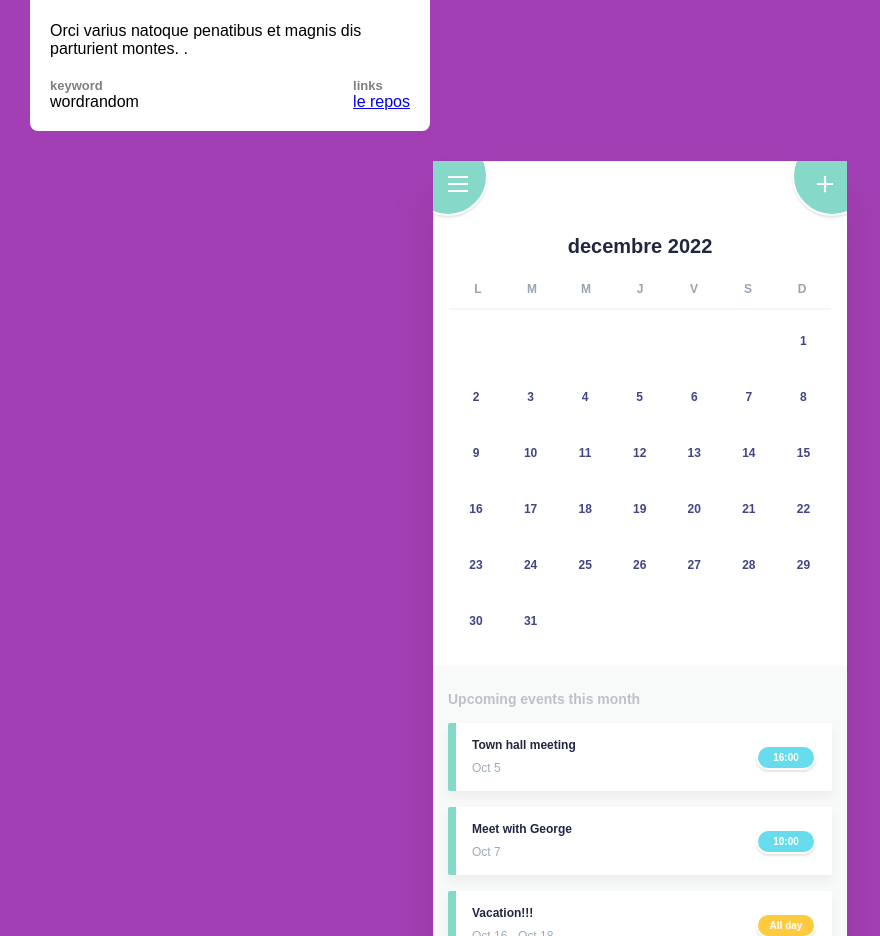
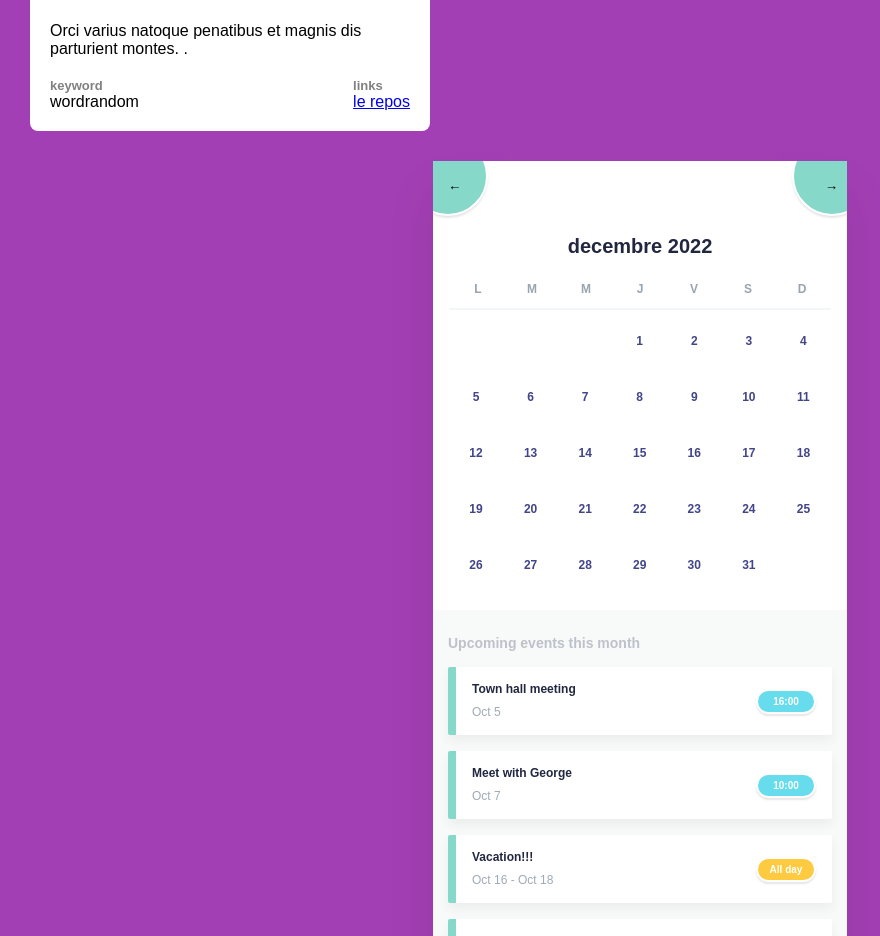
Before and after one commit to hauretax/seeMe, a React (Create React App) app in the folder look-at-me/: page / in a window 1280 px wide. Shown: the part 1781-2717 px from the top of the page, without its empty margins (0-880 px from the left). Built offline with nearby package versions, Linux system fonts and the light colour scheme.

Commit message:
date handler

```diff
--- a/look-at-me/package.json
+++ b/look-at-me/package.json
@@ -8,7 +8,7 @@
     "@testing-library/user-event": "^13.5.0",
     "react": "^18.2.0",
     "react-dom": "^18.2.0",
-    "react-scripts": "5.0.1",
+    "react-scripts": "^5.0.1",
     "web-vitals": "^2.1.4"
   },
   "scripts": {
--- a/look-at-me/src/calendar/Calendar.js
+++ b/look-at-me/src/calendar/Calendar.js
@@ -1,4 +1,5 @@
 import './calendar.css'
+import React, { useState } from 'react';
 
 // ref :  https://codepen.io/eliza-rjb/pen/xmbEWX
 function getFirstMonthDay(dateString) {
@@ -27,30 +28,47 @@ function getMonthDays(year, month) {
 }
 
 
+
+
 export default function Calendar() {
     const monthTab = ['janvier', 'fevrier', 'mars', 'avril', 'mai', 'juin', 'juillet', 'aout', 'septembre', 'octobre', 'novembre', 'decembre']
     const dayTab = ['Lundi', 'Mardi', 'Mercredi', 'Jeudi', 'Vendredi', 'Samedi', 'Dimanche']
-    const calendTab = getMonthDays('2023', '01')
+
 
     const date = new Date();
-    let month = date.getMonth()
-    let year = date.getFullYear();
+    const [month, setMonth] = useState(date.getMonth());
+    const [year, setYear] = useState(date.getFullYear());
+    const [calendTab, setCalend] = useState(getMonthDays(year, month +1));
 
+    // console.log(month, getMonthDays(2023, 2))
 
+    function moovMonth(value) {
+        let tmpMonth = month
+        let tmpYear = year
+        if (tmpMonth + value === -1) {
+            tmpYear--
+            tmpMonth = 11
+        }
+        else if (tmpMonth + value === 12) {
+            tmpYear++;
+            tmpMonth = 0
+        }
+        else
+            tmpMonth += value
+        setYear(tmpYear);
+        setMonth(tmpMonth);
+        setCalend(getMonthDays(tmpYear, tmpMonth + 1))
+    }
 
     return (
         <div className="my_calendar">
             <div className="main-container-wrapper">
                 <header>
-                    <button className="header__btn header__btn--left" title="Menu">
-                        <svg className="icon" width="20px" viewBox="0 0 20 16" fill="none" xmlns="http://www.w3.org/2000/svg">
-                            <path fill="#fff" d="M0 0h20v2H0zM0 7h20v2H0zM0 14h20v2H0z" />
-                        </svg>
+                    <button className="header__btn header__btn--left" title="aw" onClick={() => moovMonth(-1)}>
+                        ←
                     </button>
-                    <button className="header__btn header__btn--right" title="Add event">
-                        <svg className="icon" width="26px" xmlns="http://www.w3.org/2000/svg" viewBox="0 0 512 512">
-                            <path fill="#fff" d="M416 277.333H277.333V416h-42.666V277.333H96v-42.666h138.667V96h42.666v138.667H416v42.666z" />
-                        </svg>
+                    <button className="header__btn header__btn--right" title="Add event" onClick={() => moovMonth(1)}>
+                        →
                     </button>
                 </header>
                 <main>
--- a/look-at-me/src/presentation/Mypres.js
+++ b/look-at-me/src/presentation/Mypres.js
@@ -1,6 +1,6 @@
 import './Mypres.css';
 
-export default function () {
+export default function Mypres() {
     return (
         <div className="myPres">
             <h1>Bonjour !</h1>
```
Also changed, not shown: 1 other file (tests, documents, lock files or other folders).
